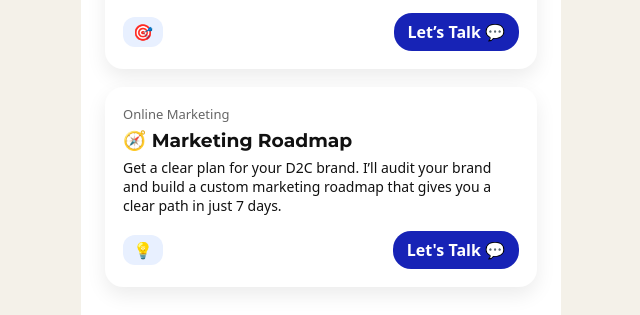
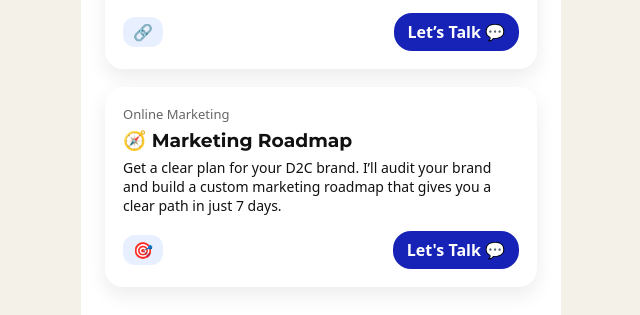
Before and after one commit to heyiamfaiz/website, a plain HTML site: page index.html in a window 1280 px wide. Shown: the part 330-645 px from the top of the page, 319-959 px from the left. Drawn offline with Linux system fonts and the light colour scheme; a web font is replaced by a local one.

Commit message:
Update index.html

```diff
--- a/index.html
+++ b/index.html
@@ -76,7 +76,7 @@
         <h3>🛒 E-commerce Store</h3>
         <p>Turn your idea into a store that actually makes money. I’ll build it all for you, taking you from just an idea to your first checkout in 14 days.</p>
         <div class="service-footer">
-          <span class="badge">🎯</span>
+          <span class="badge">🔗</span>
           <a href="https://wa.me/918750280134?text=Hey%20Faiz!%20%F0%9F%91%8B%20I%20am%20interested%20in%20knowing%20more%20about%20your%20e-commerce%20services."
    class="cta-btn"
    rel="nofollow noopener noreferrer"
@@ -91,7 +91,7 @@
         <h3>🧭 Marketing Roadmap</h3>
         <p>Get a clear plan for your D2C brand. I’ll audit your brand and build a custom marketing roadmap that gives you a clear path in just 7 days.</p>
         <div class="service-footer">
-          <span class="badge">💡</span>
+          <span class="badge">🎯</span>
         <a href="https://wa.me/918750280134?text=Hey%20Faiz!%20%F0%9F%91%8B%20I%20am%20interested%20in%20knowing%20more%20about%20your%20Marketing%20services."
    class="cta-btn"
    rel="nofollow noopener noreferrer"
```
